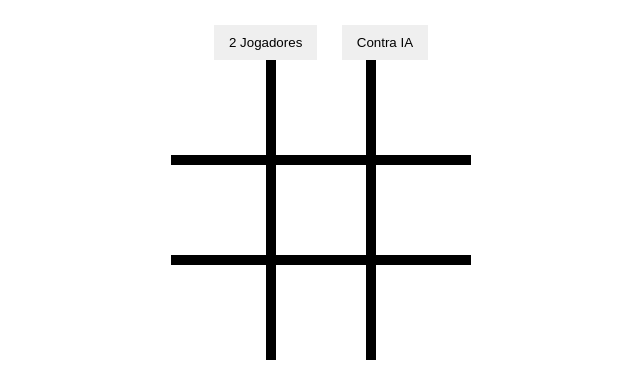
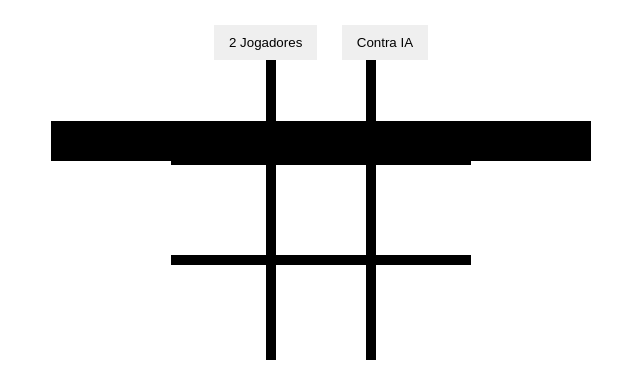
Before and after one commit to DevEricode/jogoDaVelha, a plain HTML site: page index.html in a window 1280 px wide. Shown: the part 79-466 px from the top of the page, without its empty margins (319-959 px from the left). Drawn offline with Linux system fonts and the light colour scheme.

Commit message:
:sparkles: feat: Created the victory message.

```diff
--- a/css/style.css
+++ b/css/style.css
@@ -103,3 +103,19 @@ h1 {
     border-radius: 50%;
     margin-right: 3px;
 }
+
+/* msg de vitoria */
+
+#message p {
+    position: absolute;
+    margin-left: auto;
+    margin-right: auto;
+    left: 0;
+    right: 0;
+    top: 150px;
+    width: 500px;
+    font-size: 50px;
+    background-color: #000;
+    color: #fff;
+    padding: 20px;
+}
```
